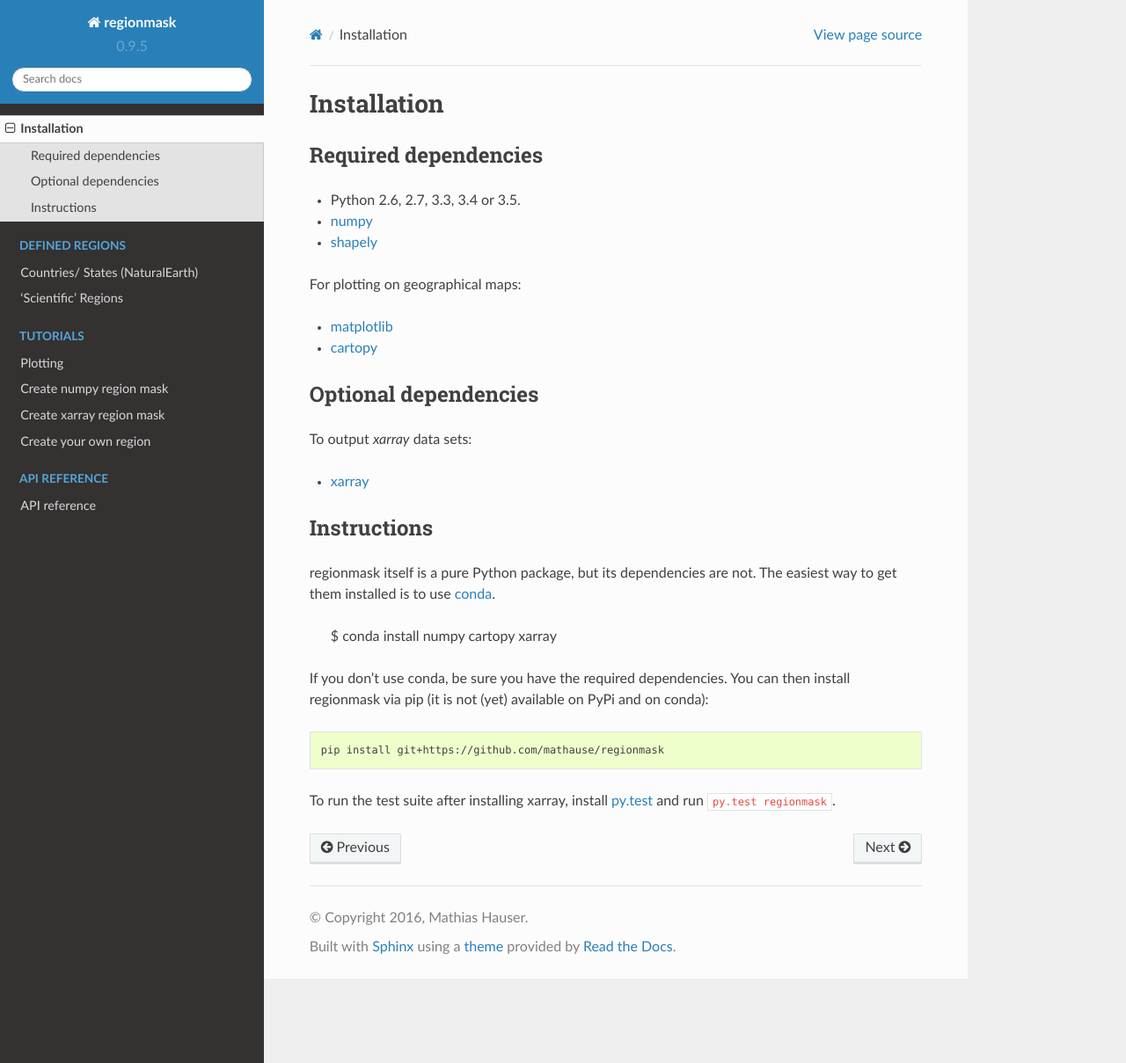
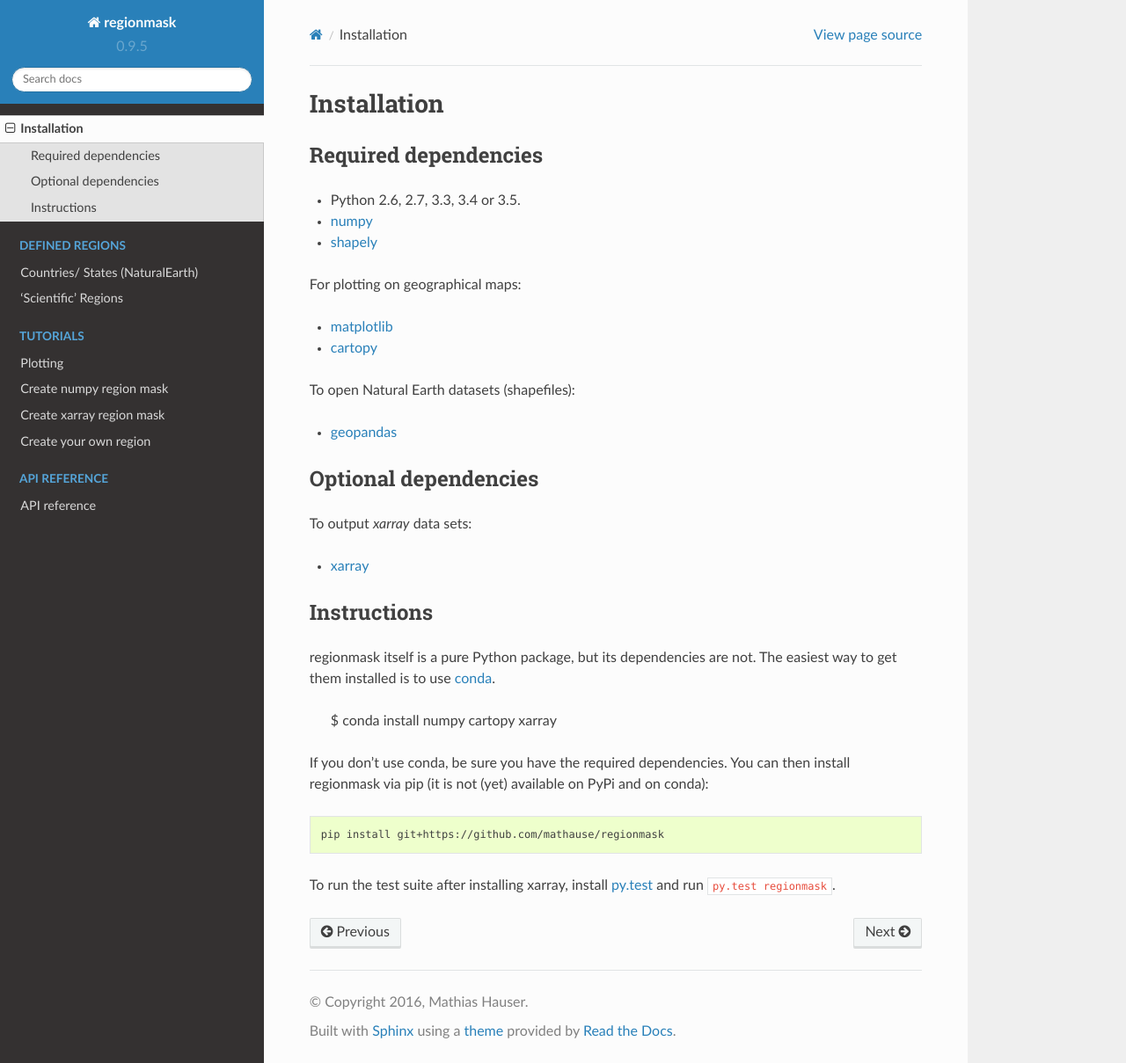
Before and after one commit to regionmask/regionmask, a Sphinx documentation site: the page built from docs/installation.rst, in a window 1280 px wide and 1209 px high. Shown: the whole window at 88% size. Built offline with Sphinx 7.4.7 and the Read the Docs theme 2.0.0, drawn with Linux system fonts in a browser that asks for light colours.

Commit message:
Update installation.rst

```diff
--- a/docs/installation.rst
+++ b/docs/installation.rst
@@ -12,6 +12,10 @@ For plotting on geographical maps:
 
 - `matplotlib <http://matplotlib.org/>`__
 - `cartopy <http://scitools.org.uk/cartopy/>`__
+
+To open Natural Earth datasets (shapefiles):
+
+- `geopandas <http://geopandas.org/>`__
 
 Optional dependencies
 ---------------------
```
